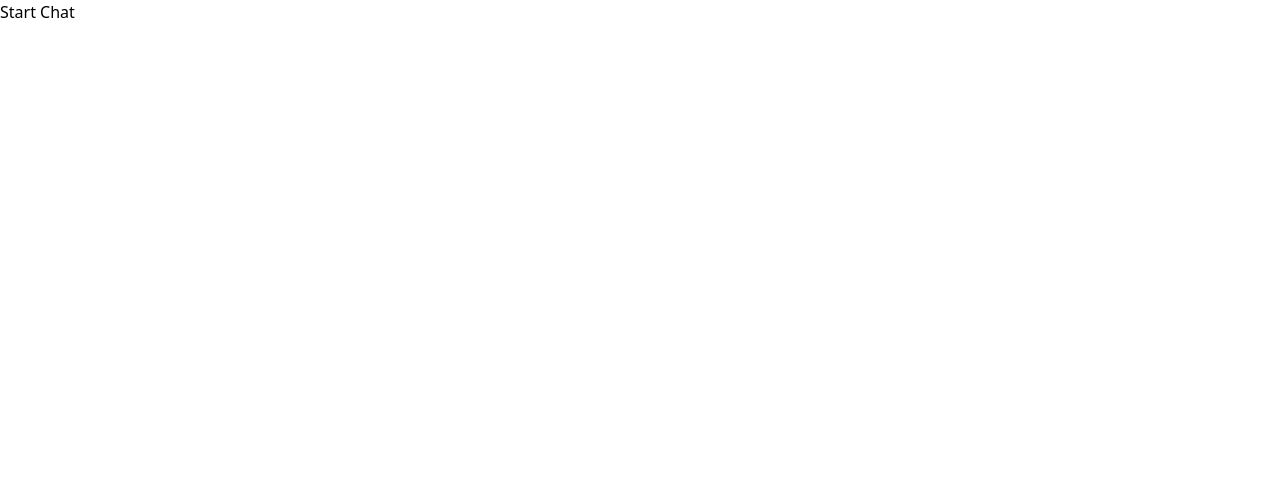
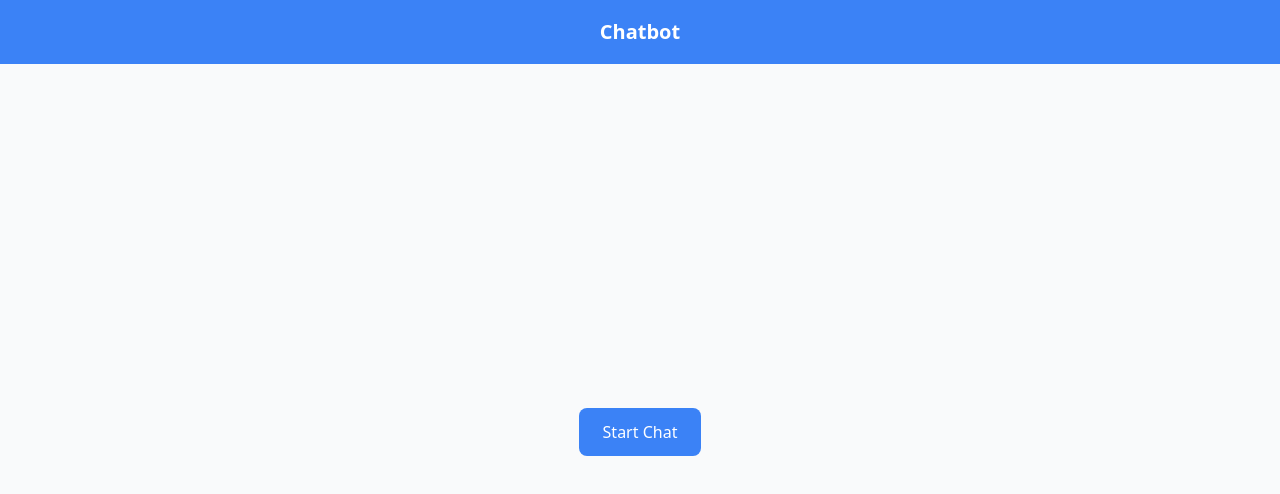
Before and after one commit to Safdari10/AI-InsuranceRecommender, a React (Vite) app in the folder frontend/: page / in a window 1280 px wide. Shown: the top 494 px of the page. Built offline with nearby package versions, Linux system fonts and the light colour scheme.

Commit message:
Update the styling on the app

```diff
--- a/frontend/src/App.tsx
+++ b/frontend/src/App.tsx
@@ -2,7 +2,6 @@ import React, { useState } from "react";
 import ChatDisplay from "./components/ChatDisplay";
 import MessageInput from "./components/MessageInput";
 import { sendMessageToAI } from "./services/ChatService";
-
 
 const ChatBox: React.FC = () => {
   const [chatHistory, setChatHistory] = useState<{ role: string; text: string }[]>([]);
@@ -36,17 +35,27 @@ const ChatBox: React.FC = () => {
   };
 
   return (
-    <div className="chat-box">
-      {!isChatStarted ? (
-        <button onClick={handleStart} className="start-button">
-          Start Chat
-        </button>
-      ) : (
-        <>
-          <ChatDisplay history={chatHistory} />
-          <MessageInput onSend={handleSend} />
-        </>
-      )}
+    <div className="flex flex-col h-screen bg-gray-50">
+      <div className="flex justify-center items-center h-16 bg-blue-500 text-white">
+        <h1 className="text-xl font-bold">Chatbot</h1>
+      </div>
+      <div className="flex flex-col flex-1 p-4">
+        {isChatStarted ? (
+          <>
+            <ChatDisplay history={chatHistory} />
+            <MessageInput onSend={handleSend} />
+          </>
+        ) : (
+          <div className="flex flex-col items-center justify-center flex-1">
+            <button
+              onClick={handleStart}
+              className="px-6 py-3 bg-blue-500 text-white rounded-lg hover:bg-blue-600 focus:outline-none focus:ring-2 focus:ring-blue-500"
+            >
+              Start Chat
+            </button>
+          </div>
+        )}
+      </div>
     </div>
   );
 };
```
